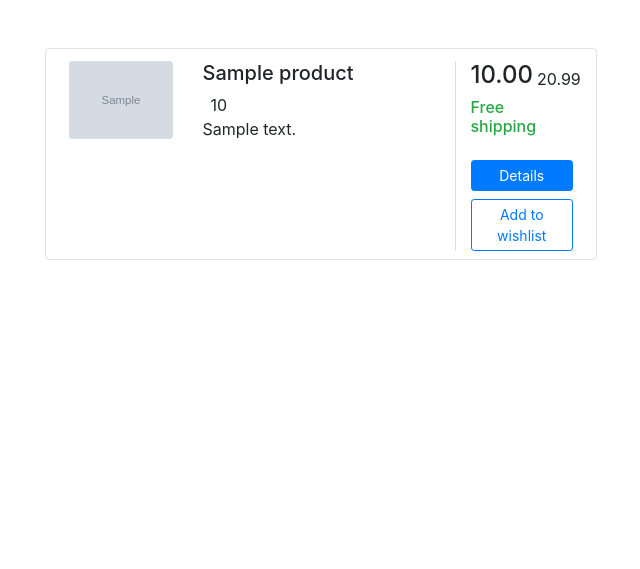
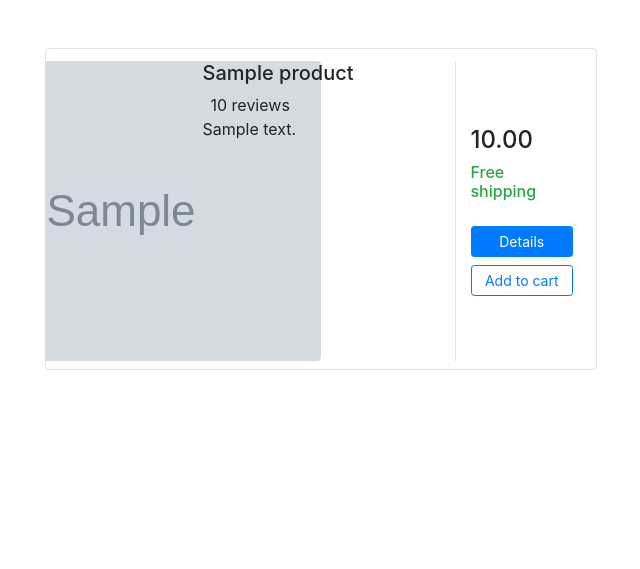
Before and after one commit to jamie33o/world-vape-center, a Django app: template products/templates/products/products-list.html in a window 1280 px wide. Shown: the part 56-625 px from the top of the page, without its empty margins (34-674 px from the left). Run offline with Django 3.2, Linux system fonts and the light colour scheme; the template is opened without the code that fills it: values that come from a table or form of the project are taken from there, others are empty; tables that the repository leaves empty hold one stand-in row (values such as "Sample post"); grey boxes marked "Sample" are stand-in pictures; parts of the project's set-up code (start-up, migrations or seed data) failed here and were passed over.

Commit message:
Style: add style to product-list.html and functionality for showing stars for reviews

```diff
--- a/products/templates/products/products-list.html
+++ b/products/templates/products/products-list.html
@@ -1,33 +1,51 @@
 {% extends "base.html" %}
 {% load static %}
+
 
 {% block content %}
     <div class="container mt-5 mb-5 p-0">
         <div class="row m-0">
             {% for product in products %}
                 <div class="col-md-6 p-4 mb-4">
-                    <div class="row p-2 bg-white border rounded">
-                        <div class="col-md-3 mt-1"><img class="img-fluid img-responsive rounded product-image" src="{{ product.image.url }}"></div>
+                    <div class="row p-2 bg-white border rounded overflow-hidden">
+                        <div class="col-md-3 mt-1 d-flex justify-content-center"><img class=" rounded product-image" src="{{ product.image.url }}"></div>
                         <div class="col-md-6 mt-1">
-                            <h5>{{ product.name}}</h5>
+                            <h5>{{ product.name }}</h5>
                             <div class="d-flex flex-row">
                                 <div class="ratings mr-2">
-                                    {% for _ in "12345"|slice:":product.rating|floatformat" %}
-                                        <i class="fa fa-star"></i>
+                                    {% for i in "12345"|make_list %}
+                                        {% with i|add:0 as integer_value %}
+                                            {% if integer_value <= product.rating %}
+                                                    <i class="fa fa-star text-warning"></i>
+                                                {% else %}
+                                                    <i class="fa fa-star"></i>
+                                            {% endif %}
+                                        {% endwith %}
                                     {% endfor %}
                                 </div>
-                                <span>{{ product.num_reviews}}</span>
+                                <span>{{ product.num_reviews}} reviews</span>
                             </div>
                             <p class="text-justify text-truncate para mb-0">{{ product.description }}<br><br></p>
                         </div>
                         <div class="align-items-center align-content-center col-md-3 border-left mt-1">
                             <div class="d-flex flex-row align-items-center">
-                                <h4 class="mr-1">{{ product.price }}</h4><span class="strike-text">20.99</span>
+                                <h4 class="mr-1">
+                                    {% if not product.discounted_price %}
+                                        {{ product.price }}
+                                    {% else %}
+                                        {{ product.discounted_price}}
+                                    {% endif %}
+                                </h4>
+                                {% if product.discounted_price %}
+                                <span class="strike-text text-danger text-bold font-weight-bold"><del>{{ product.price }}</del><br>{{ product.discount_percentage|default:'' }}</span>
+                                {% endif %}
                             </div>
+                            {% if product.free_shipping %}
                             <h6 class="text-success">Free shipping</h6>
+                            {% endif %}
                             <div class="d-flex flex-column mt-4">
-                                <button class="btn btn-primary btn-sm" type="button">Details</button>
-                                <button class="btn btn-outline-primary btn-sm mt-2" type="button">Add to wishlist</button>
+                                <a href='{% url 'product_details' product.id %}' class="btn btn-primary btn-sm" type="button">Details</a>
+                                <button class="btn btn-outline-primary btn-sm mt-2" type="button">Add to cart</button>
                             </div>
                         </div>
                     </div>
```
